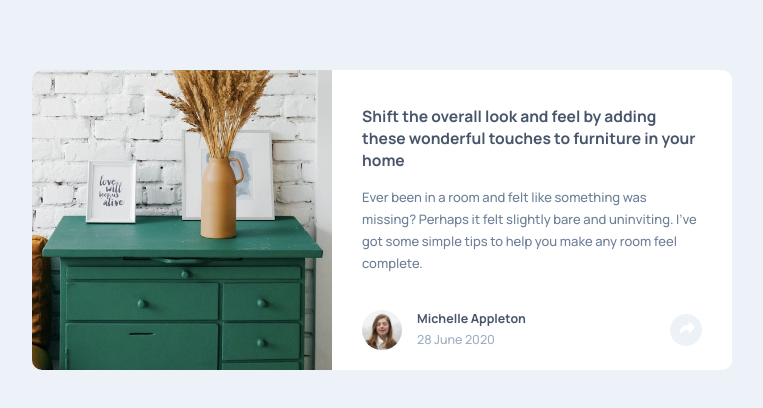
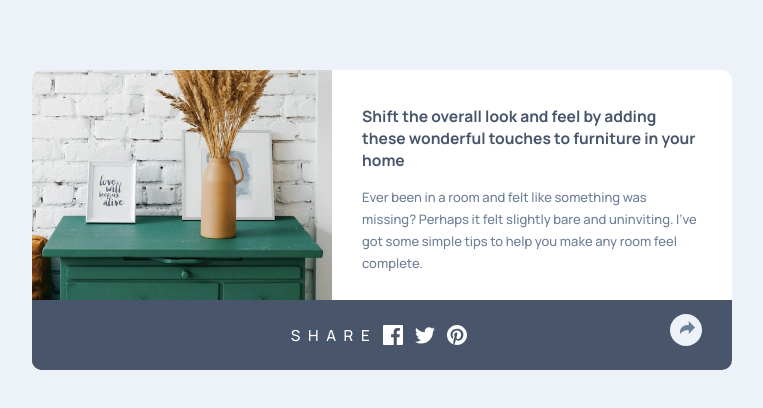
Before and after one commit to Msgl/article-preview-component, a website: page index.html in a window 1280 px wide. Both pictures are taken after a click on the link 944 px from the left and 560 px from the top of the page. Shown: the part 230-638 px from the top of the page, without its empty margins (258-1021 px from the left). Drawn offline with Linux system fonts and the light colour scheme.

Commit message:
JS share btn functionality

```diff
--- a/index.html
+++ b/index.html
@@ -5,6 +5,7 @@
     <meta name="viewport" content="width=device-width, initial-scale=1.0">
     <link rel="stylesheet" href="styles.css">
     <link href="https://fonts.googleapis.com/css2?family=Manrope:wght@500;700&display=swap" rel="stylesheet">
+
     <title>Article Preview Component</title>
 </head>
 
@@ -31,16 +32,19 @@
                     <svg xmlns="http://www.w3.org/2000/svg" ><path fill="#6E8098" d="M15 6.495L8.766.014V3.88H7.441C3.33 3.88 0 7.039 0 10.936v2.049l.589-.612C2.59 10.294 5.422 9.11 8.39 9.11h.375v3.867L15 6.495z"/></svg>
                 </a>
             </div>
+        </div>
+        <div class="share-container">
+            <div class="share-text">
+                <h3>Share</h3>
+            </div>
 
-            <!-- <div class="share-container">
-                <h2>Share</h2>
+            <div class="share-icons">
                 <div class="facebook-btn"></div>
                 <div class="twitter-btn"></div>
                 <div class="pinterest-btn"></div>
-                <div class="share-btn"></div>
-            </div> -->
-
+            </div>
         </div>
     </div>
+    <script defer type="text/javascript" src="script.js"></script>
 </body>
 </html>
--- /dev/null
+++ b/script.js
@@ -0,0 +1,10 @@
+const  shareBtn = document.querySelector('.share-btn');
+const  shareContainer = document.querySelector('.share-container');
+
+shareBtn.addEventListener('click',function() {
+    if(shareContainer.style.display === 'flex') {
+        shareContainer.style.display = 'none';
+    }   else {
+        shareContainer.style.display = 'flex';
+    }
+})
--- a/styles.css
+++ b/styles.css
@@ -25,6 +25,7 @@ body {
     border-radius: 10px;
     width: 320px;
     margin: 150px auto;
+    position: relative;
 }
 
 .card-image {
@@ -83,7 +84,7 @@ body {
     height: 32px;
     width: 32px;
     cursor: pointer;
-
+    z-index: 1;
 }
 
 .share-btn> svg {
@@ -92,13 +93,53 @@ body {
     top: 22%;
 }
 
-.share-tooltip {
+/* .share-container {
     display: flex;
+    justify-content: center;
+    position: absolute;
+    bottom: 0;
     display: none;
     background-color: hsl(217, 19%, 35%);
     border-radius: 0 0 10px 10px;
     height: 70px;
+    width:100%;
+} */
+
+.share-container {
+    display: none;
+    justify-content: center;
+    position: absolute;
+    bottom: 0;
+    background-color: hsl(217, 19%, 35%);
+    border-radius: 0 0 10px 10px;
+    height: 70px;
+    width:100%;
+}
+
+.share-text {
+    align-self: center;
+}
+
+.share-container h3 {
     color: white;
+    letter-spacing: 0.5em;
+    text-transform: uppercase;
+    font-weight: 1;
+}
+
+.share-icons {
+    display:flex;
+    align-self: center;
+}
+
+.share-btn-active {
+    align-self: center;
+    padding-left: 20px;
+    background-color: hsl(217, 19%, 35%);;
+}
+
+.share-btn-active svg path{
+    fill: white;
 }
 
 .facebook-btn {
@@ -128,6 +169,9 @@ body {
     cursor: pointer;
 }
 
+.share-container .share-btn {
+
+}
 
 @media only screen and (min-width: 800px) {
     .card {
@@ -144,8 +188,4 @@ body {
         object-fit: cover;
         background-color: rosybrown;
     }
-
-    .share-btn svg path{
-        fill: white;
-    }
 }
```
